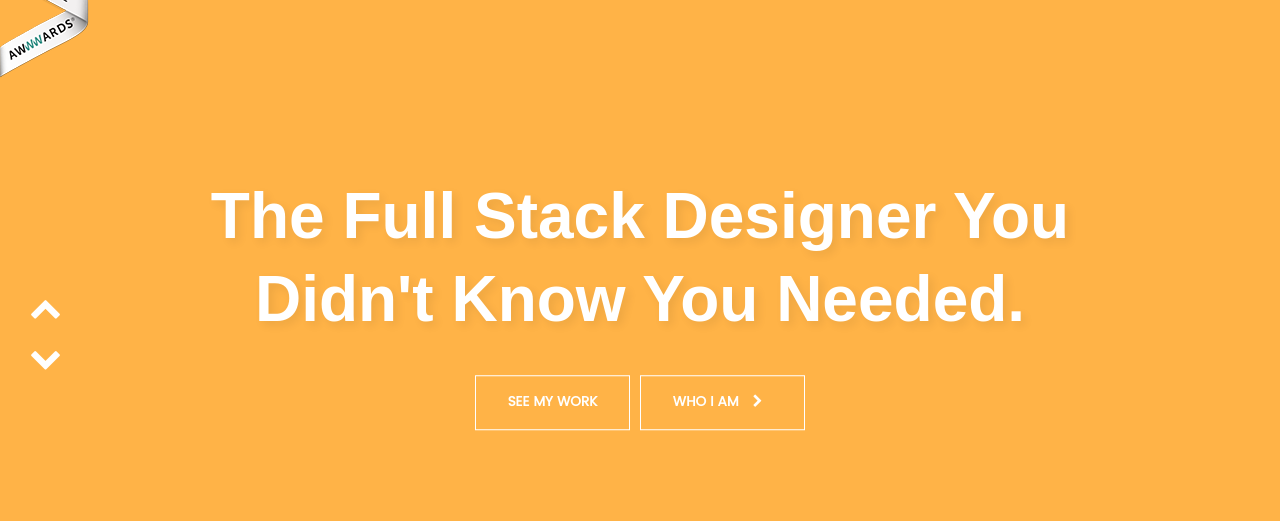
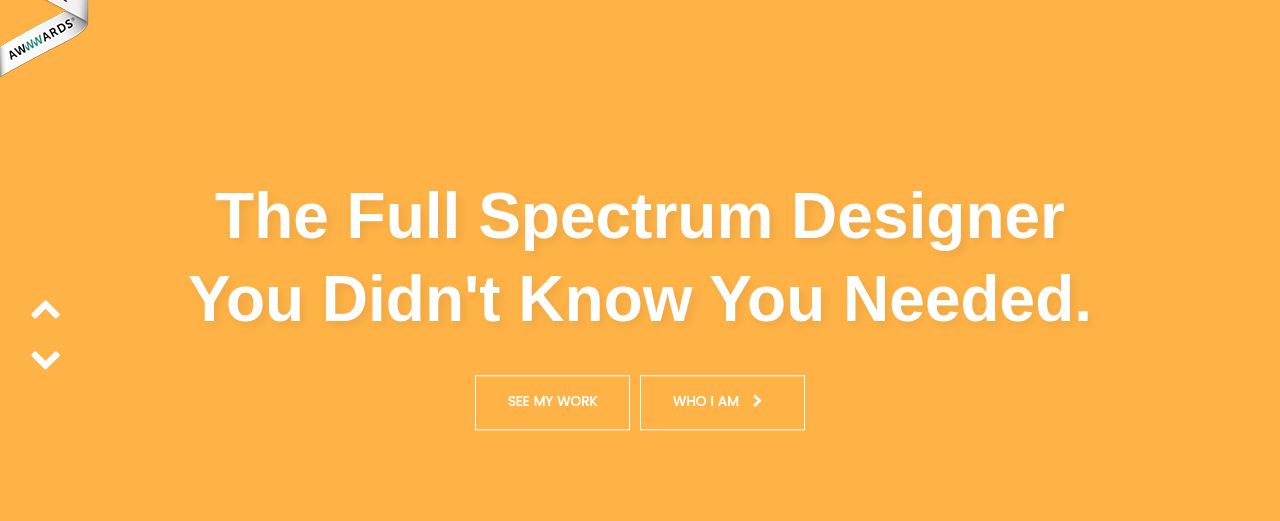
Before and after one commit to lmosele/newport, a PHP site: page / in a window 1280 px wide. Shown: the part 77-598 px from the top of the page. Run offline with PHP 8.4, Linux system fonts and the light colour scheme.

Commit message:
Fix typo

```diff
--- a/index.php
+++ b/index.php
@@ -30,7 +30,7 @@
 	    	<!-- main section -->
 	    	<div class="slide" data-anchor="main">
 	    		<div class="container">
-	    			<h2>The Full Stack Designer You Didn't Know You Needed.</h2>
+	    			<h2>The Full Spectrum Designer You Didn't Know You Needed.</h2>
 	    			<button class="btn ghost" onclick="$.fn.fullpage.moveSectionDown();">
 	    				See My Work
 	    			</button>
```
